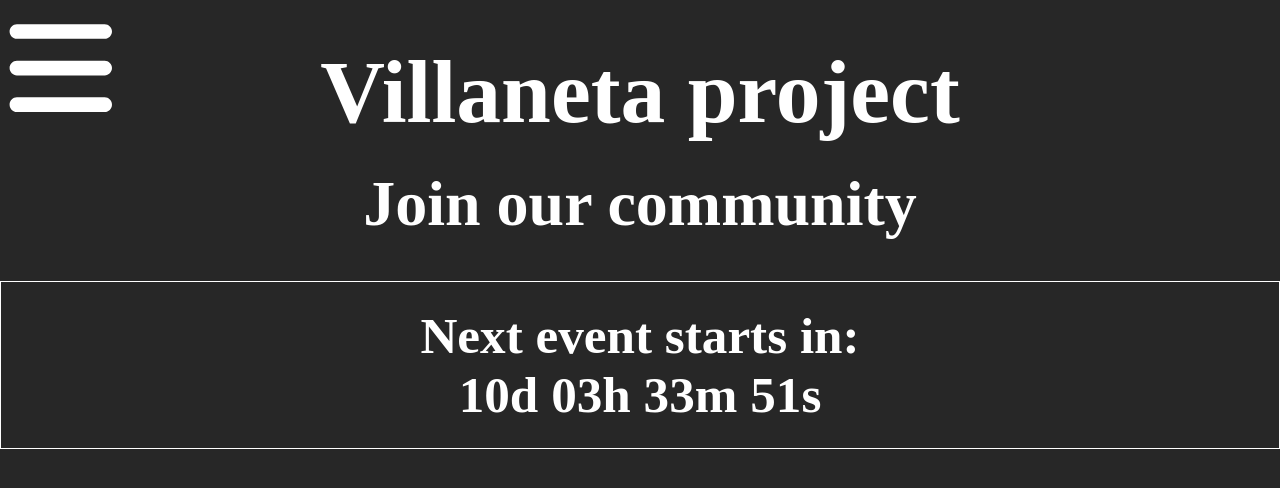
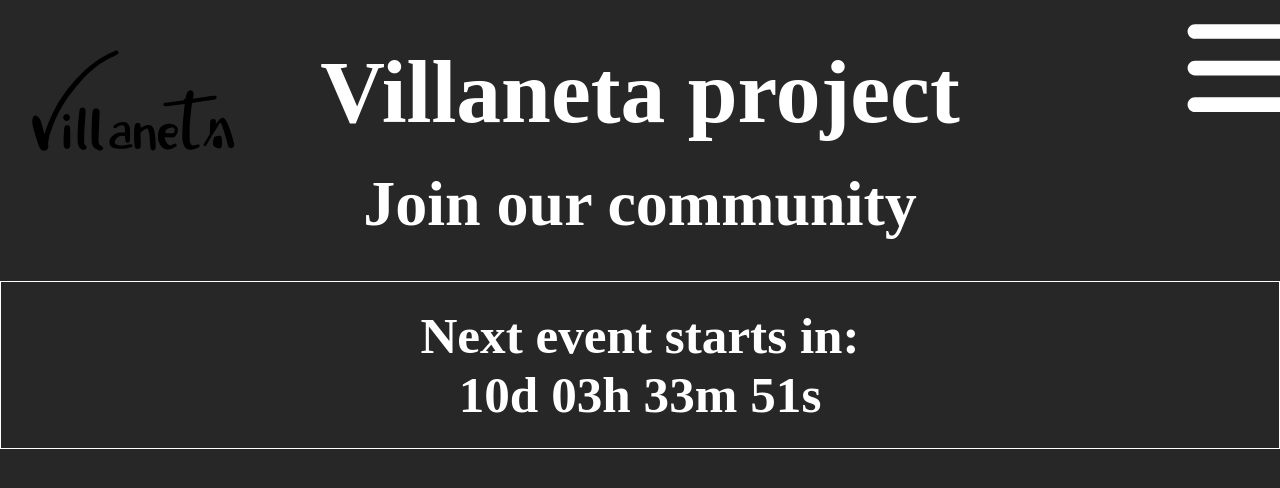
Before and after one commit to fsensoli97/villaneta_project, a React (Create React App) app: page / in a window 1280 px wide. Shown: the top 488 px of the page. Built offline with nearby package versions, Linux system fonts and the light colour scheme.

Commit message:
Add logo

```diff
--- a/src/components/HamburgerMenu/HamburgerMenu.css
+++ b/src/components/HamburgerMenu/HamburgerMenu.css
@@ -1,7 +1,7 @@
 .menuContainer {
     position: absolute;
     top: 0;
-    left: 0;
+    right: 0;
     color: white;
     width: 8vw;
 }
--- a/src/components/Home/Home.js
+++ b/src/components/Home/Home.js
@@ -1,10 +1,12 @@
 import "./Home.css"
 import Timer from "../Timer/Timer"
 import HamburgerMenu from "../HamburgerMenu/HamburgerMenu"
+import Logo from "../Logo/Logo"
 
 export default function Home() {
     return (
         <>
+        <Logo></Logo>
             <div className="titleContainer">
                 <div className="mainTitle">
                     Villaneta project
--- /dev/null
+++ b/src/components/Logo/Logo.css
@@ -0,0 +1,10 @@
+.logoContainer {
+    position: absolute;
+    top: 0;
+    left: 0;
+    width: 20%;
+}
+
+.logo {
+max-width: 100%;
+}
--- /dev/null
+++ b/src/components/Logo/Logo.js
@@ -0,0 +1,10 @@
+import logo from "../../VillanetaLogo.svg"
+import "./Logo.css"
+
+export default function Logo () {
+    return (
+        <div className="logoContainer">
+          <img src={logo} alt="Logo" className="logo"/>
+        </div>
+    )
+}
--- a/src/components/Timer/Timer.js
+++ b/src/components/Timer/Timer.js
@@ -2,10 +2,13 @@ import { useEffect, useState } from "react"
 import './Timer.css'
 
 export default function Timer() {
+    /*
+    array dove la prima é la variabile di stato (dinamica) e la seconda é la funzione per aggiornarla. Use state -> valore iniziale
+    mesi, giorni, min, sec
+    */
     const [timer, setTimer] = useState([0, 0, 0, 0]);
 
-    useEffect(() => {
-        setInterval(() => {
+    function calculateRemainingTime () {
         const now = new Date();
         const partyTime = new Date('11/04/2023');
         const totSeconds =  parseInt(Math.abs(partyTime - now) / 1000);
@@ -16,7 +19,14 @@ export default function Timer() {
         const seconds = Math.floor(totSeconds - (days * 24 * 3600) - (hours * 3600) - (minutes * 60));
 
         setTimer([days, hours, minutes, seconds]);
-        }, 1000);
+    }
+
+    useEffect(() => {
+        /*setInterval prende due parametri (una funzione (arrow function in questo caso, che calcola il tempo mancante)
+        e ogni quanto eseguirla (in millisecondi))
+        */
+
+        setInterval(calculateRemainingTime, 1000);
     }, []);
 
     return (
```
Also changed, not shown: src/VillanetaLogo.svg (added), src/VillanetaLogo2.svg (added). Lines whose indentation alone changed are shown as unchanged.
